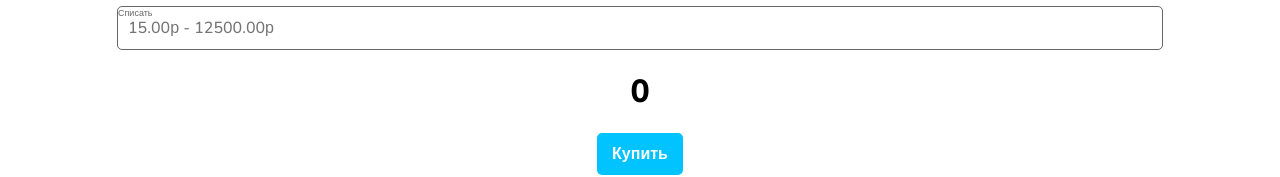
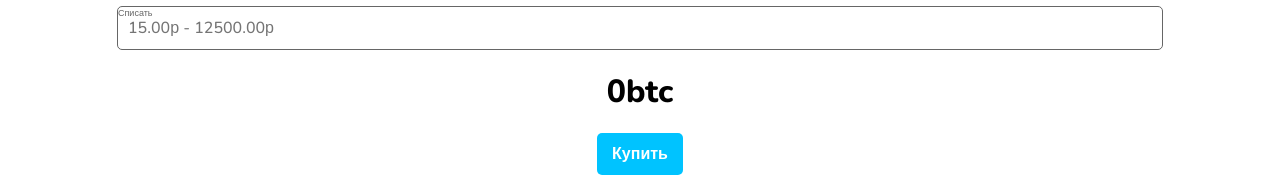
Before and after one commit to 0-TelitsynNikite/bitcoin-react, a React (Create React App) app: page /buy in a window 1280 px wide. Shown: the part 274-451 px from the top of the page. Built offline with nearby package versions, Linux system fonts and the light colour scheme.

Commit message:
A litle change in Buy-component

```diff
--- a/src/pages/buy/Buy.jsx
+++ b/src/pages/buy/Buy.jsx
@@ -17,7 +17,7 @@ const Buy = () => {
         <form className='form'>
             <h2>1 руб = {(1 / bitcoinValue).toFixed(10)}btc</h2>
             <Input changeValue={changeData} label={'Списать'} placeholder={'15.00р - 12500.00р'}/>
-            <h1>{value ? `${value}btc` : '0'}</h1>
+            <h1>{value ? `${value}btc` : '0btc'}</h1>
             <Button text={'Купить'}/>
         </form>
     )
```
